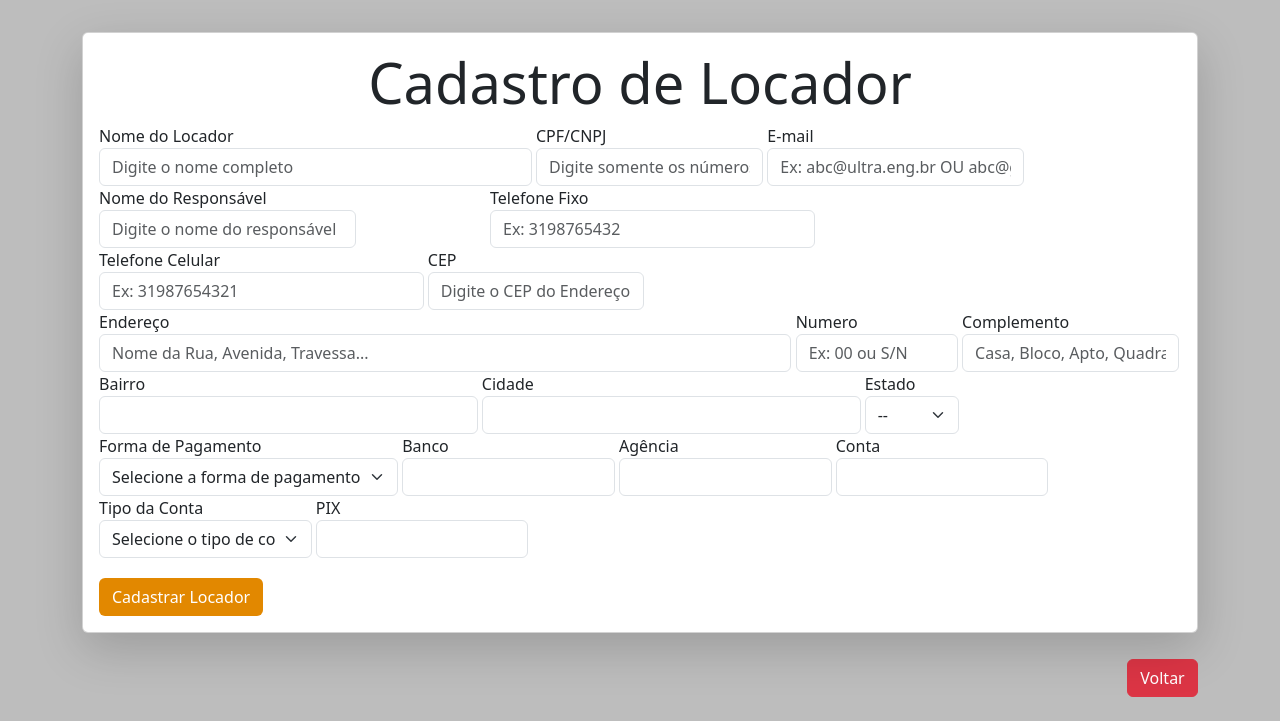
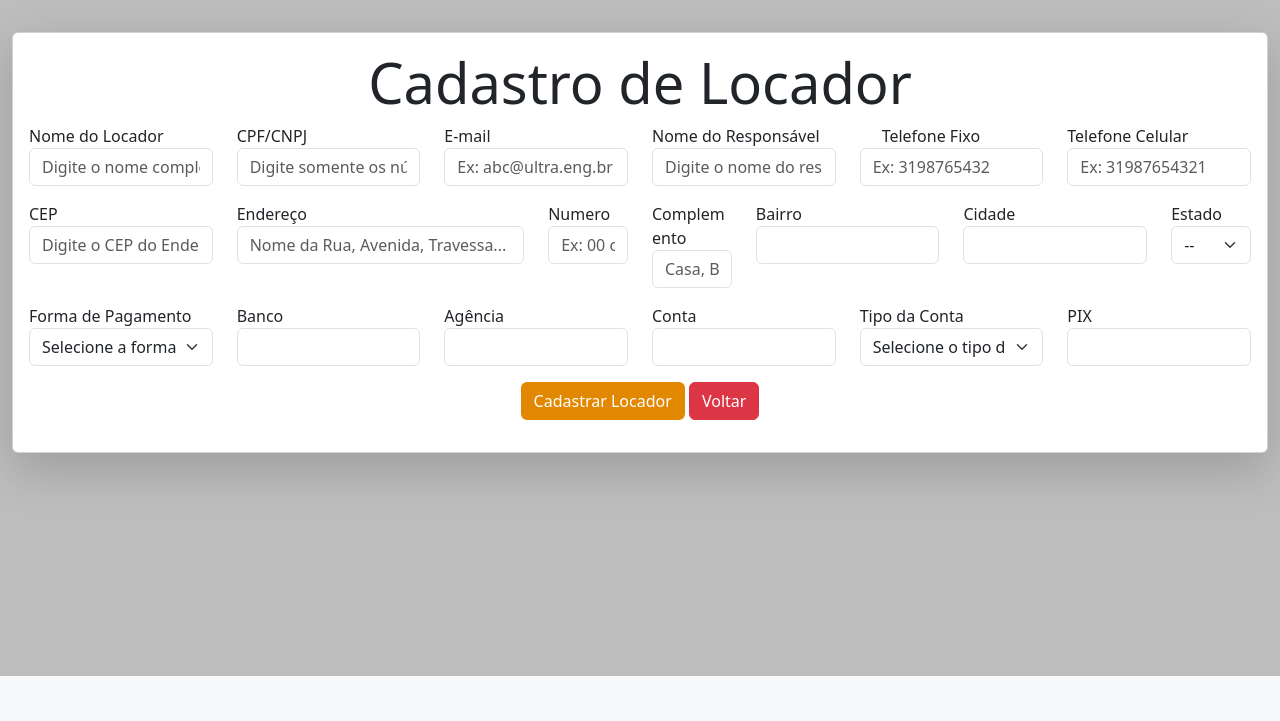
Before and after one commit to kalkslucas/controle-locacao, a PHP site: page /form-cadastrar-locador.php in a window 1280 px wide. Shown: the part 124-845 px from the top of the page. After the commit the page ends 800 px from the top, so only its background shows below. Run offline with PHP 8.4, Linux system fonts and the light colour scheme; the visitor is signed in with stand-in values (Sample User, id 1); data that the repository does not hold is empty.

```diff
--- a/form-cadastrar-locador.php
+++ b/form-cadastrar-locador.php
@@ -61,7 +61,7 @@ if(isset($_SESSION['idusuario']) && !empty( $_SESSION['idusuario'] )):
     </div>
   </header>
 
-    <main class="container">
+    <main class="container-fluid">
       <div class="row justify-content-center">
         <div class="col">
           <div class="card shadow-lg mt-3 mb-3">
@@ -72,9 +72,9 @@ if(isset($_SESSION['idusuario']) && !empty( $_SESSION['idusuario'] )):
                     Cadastro de Locador
                   </h3>
                   <form action="cadastrarLocador.php" method="post">
-                    <div class="pb-1">
-                      <label id="nomeLocador">
-                        Nome do Locador
+                    <div class="row mb-3">
+                      <div class="col-md-2">
+                        <label id="nomeLocador" class="d-inline">Nome do Locador</label>
                           <input
                             id="nome"
                             name="nome"
@@ -83,10 +83,9 @@ if(isset($_SESSION['idusuario']) && !empty( $_SESSION['idusuario'] )):
                             placeholder="Digite o nome completo"
                             required
                           />
-                      </label>
-
-                      <label id="cpfCnpj">
-                        CPF/CNPJ
+                      </div>
+                      <div class="col-md-2">
+                        <label id="cpfCnpj" class="d-inline">CPF/CNPJ</label>
                           <input
                             id="cpfCnpj"
                             name="cpfCnpj"
@@ -95,10 +94,9 @@ if(isset($_SESSION['idusuario']) && !empty( $_SESSION['idusuario'] )):
                             placeholder="Digite somente os números"
                             required
                           />
-                      </label>
-
-                      <label id="email">
-                        E-mail
+                      </div>
+                      <div class="col-md-2">
+                        <label id="email" class="d-inline">E-mail</label>
                           <input
                             id="email"
                             name="email"
@@ -107,15 +105,13 @@ if(isset($_SESSION['idusuario']) && !empty( $_SESSION['idusuario'] )):
                             placeholder="Ex: abc@ultra.eng.br OU abc@gmail.com"
                             required
                           />
-                      </label>
-
-                      <label for="responsavel">
-                        Nome do Responsável
+                      </div>
+                      <div class="col-md-2">
+                        <label for="responsavel" class="d-inline">Nome do Responsável</label>
                         <input type="text" name="responsavel" id="responsavel" placeholder="Digite o nome do responsável" class="form-control">
-                      </label>
-
-                      <label id="telefone1">
-                        Telefone Fixo
+                      </div>
+                      <div class="col-md-2">
+                        <label id="telefone1" class="d-inline">Telefone Fixo</label>
                           <input
                             id="telefone1"
                             name="telefone1"
@@ -124,10 +120,9 @@ if(isset($_SESSION['idusuario']) && !empty( $_SESSION['idusuario'] )):
                             placeholder="Ex: 3198765432"
                             required
                           />
-                      </label>
-
-                      <label id="telefone2">
-                        Telefone Celular
+                      </div>
+                      <div class="col-md-2">
+                        <label id="telefone2" class="d-inline">Telefone Celular</label>
                           <input
                             id="telefone2"
                             name="telefone2"
@@ -136,10 +131,12 @@ if(isset($_SESSION['idusuario']) && !empty( $_SESSION['idusuario'] )):
                             placeholder="Ex: 31987654321"
                             required
                           />
-                      </label>
+                      </div>
+                    </div>
 
-                      <label id="cepLocador">
-                        CEP
+                    <div class="row mb-3">
+                      <div class="col-md-2">
+                        <label id="cepLocador" class="d-inline">CEP</label>
                           <input
                             id="cep"
                             name="cep"
@@ -148,10 +145,9 @@ if(isset($_SESSION['idusuario']) && !empty( $_SESSION['idusuario'] )):
                             placeholder="Digite o CEP do Endereço"
                             required
                           />
-                      </label>
-
-                      <label id="enderecoLocador">
-                        Endereço
+                      </div>
+                      <div class="col-md-3">
+                        <label id="enderecoLocador" class="d-inline">Endereço</label>
                           <input
                             id="rua"
                             name="rua"
@@ -160,10 +156,9 @@ if(isset($_SESSION['idusuario']) && !empty( $_SESSION['idusuario'] )):
                             placeholder="Nome da Rua, Avenida, Travessa..."
                             required
                           />
-                      </label>
-
-                      <label id="numEndLocador">
-                        Numero
+                      </div>
+                      <div class="col-md-1">
+                        <label id="numEndLocador" class="d-inline">Numero</label>
                           <input
                             id="numero"
                             name="numero"
@@ -172,10 +167,9 @@ if(isset($_SESSION['idusuario']) && !empty( $_SESSION['idusuario'] )):
                             placeholder="Ex: 00 ou S/N"
                             required
                           />
-                      </label>
-
-                      <label id="compEndLocador">
-                        Complemento
+                      </div>
+                      <div class="col-md-1">
+                      <label id="compEndLocador" class="d-inline">Complemento</label>
                         <input
                           id="complemento"
                           name="complemento"
@@ -184,10 +178,9 @@ if(isset($_SESSION['idusuario']) && !empty( $_SESSION['idusuario'] )):
                           placeholder="Casa, Bloco, Apto, Quadra, Lote..."
                           required
                         />
-                      </label>
-
-                      <label id="bairroLocador">
-                        Bairro
+                      </div>
+                      <div class="col-md-2">
+                        <label id="bairroLocador" class="d-inline">Bairro</label>
                           <input
                             id="bairro"
                             name="bairro"
@@ -195,10 +188,9 @@ if(isset($_SESSION['idusuario']) && !empty( $_SESSION['idusuario'] )):
                             type="text"
                             required
                           />
-                      </label>
-
-                      <label id="cidadeLocador">
-                        Cidade
+                      </div>
+                      <div class="col-md-2">
+                        <label id="cidadeLocador" class="d-inline">Cidade</label>
                           <input
                             id="cidade"
                             name="cidade"
@@ -206,10 +198,9 @@ if(isset($_SESSION['idusuario']) && !empty( $_SESSION['idusuario'] )):
                             type="text"
                             required
                           />
-                      </label>
-
-                      <label id="estadoLocador">
-                        Estado
+                      </div>
+                      <div class="col-md-1">
+                        <label id="estadoLocador" class="d-inline">Estado</label>
                           <select class="form-select" id="uf" name="uf" required>
                             <option value="">--</option>
                             <option value="AC">AC</option>
@@ -240,52 +231,49 @@ if(isset($_SESSION['idusuario']) && !empty( $_SESSION['idusuario'] )):
                             <option value="SE">SE</option>
                             <option value="TO">TO</option>
                           </select>
-                      </label>
+                      </div>
+                    </div>
 
-                      <label id="formaPagamento">
-                        Forma de Pagamento
+                    <div class="row mb-3">
+                      <div class="col-md-2">
+                        <label id="formaPagamento" class="d-inline">Forma de Pagamento</label>
                           <select name="formaPagamento" id="formaPagamento" class="form-select">
                             <option value="">Selecione a forma de pagamento</option>
                             <option value="BOLETO">BOLETO</option>
                             <option value="PIX">PIX</option>
                             <option value="TED">TED</option>
                           </select>
-                      </label>
-
-                      <label id="bancoLocador">
-                        Banco
+                      </div>
+                      <div class="col-md-2">
+                        <label id="bancoLocador" class="d-inline">Banco</label>
                           <input
                             id="banco"
                             name="banco"
                             class="form-control"
                             type="text"
                           />
-                      </label>
-                      <label id="numAgenciaLocador">
-                        Agência
+                      </div>
+                      <div class="col-md-2">
+                        <label id="numAgenciaLocador" class="d-inline">Agência</label>
                           <input
                             id="agencia"
                             name="agencia"
                             class="form-control"
                             type="text"
                           />
-                      </label>
-                      <label id="numContaBancoLocador">
-                        Conta
+                      </div>
+                      <div class="col-md-2">
+                        <label id="numContaBancoLocador" class="d-inline">Conta</label>
                           <input
                             id="conta"
                             name="conta"
                             class="form-control"
                             type="text"
                           />
-                      </label>
-                      <label id="tipoContaBancoLocador">
-                        Tipo da Conta
-                        <select
-                          class="form-select"
-                          name="tipoConta"
-                          id="tipoConta"
-                        >
+                      </div>
+                      <div class="col-md-2">
+                        <label id="tipoContaBancoLocador" class="d-inline">Tipo da Conta</label>
+                          <select class="form-select" name="tipoConta" id="tipoConta">
                             <option value="">Selecione o tipo de conta</option>
                             <option value="CONTA CORRENTE">Conta Corrente</option>
                             <option value="CONTA POUPANÇA">Conta Poupança</option>
@@ -293,40 +281,24 @@ if(isset($_SESSION['idusuario']) && !empty( $_SESSION['idusuario'] )):
                               Conta de Pagamento
                             </option>
                           </select>
-                      </label>
-                      <label id="pixContaBancoLocador">
-                        PIX
-                        <input
-                          id="pix"
-                          name="pix"
-                          class="form-control"
-                          type="text"
-                        />
-                      </label>
+                      </div>
+                      <div class="col-md-2">
+                        <label id="pixContaBancoLocador" class="d-inline">PIX</label>
+                          <input id="pix" name="pix" class="form-control" type="text"/>
+                      </div>
                     </div>
 
-                    <label class="d-flex mt-3" id="enviarLocacao">
-                      <input
-                        class="btn btn-laranja"
-                        type="submit"
-                        value="Cadastrar Locador"
-                      />
-                    </label>
+                    <div class="row mb-3">
+                      <div class="col text-center">
+                        <input class="btn btn-laranja" type="submit" value="Cadastrar Locador"/>
+                        <a href="./visualizar-locadores.php" class="text-center btn btn-danger">Voltar</a>
+                      </div>
+                    </div>
                   </form>
                 </div>
               </div>
             </div>
           </div>
-        </div>
-      </div>
-
-      <div class="row justify-content-end">
-        <div class="col-lg-1 col-md-2 col-sm-12 mb-4">
-          <a
-            href="./visualizar-locadores.php"
-            class="text-center btn btn-danger btn-modal w-100"
-            >Voltar</a
-          >
         </div>
       </div>
     </main>
--- a/form-editar-locador.php
+++ b/form-editar-locador.php
@@ -238,8 +238,8 @@ $linha = $consulta->fetch(PDO::FETCH_ASSOC);
                   </div>
 
                   <div class="col-sm-12 text-center">
+                    <input class="btn btn-success" type="submit" value="Confirmar Edição">
                     <a href="./visualizar-locadores.php" class="btn btn-danger">Voltar</a>
-                    <input class="btn btn-success" type="submit" value="Confirmar Edição">
                   </div>
                 </form>
 
--- a/ver-locacao.php
+++ b/ver-locacao.php
@@ -272,7 +272,7 @@ if($linha === false){
                       <label for="listaAlojados"><h4>Alojados da locação</h4></label>
                       <div class="px-4 pt-2 border rounded">
                         <?php
-                          echo"<table class='table table-borderless'>
+                          echo"<table class='table table-borderless table-responsive'>
                                       <thead>
                                         <tr class='text-center disabledBgColor'>
                                           <th>Nome</th>
@@ -297,7 +297,7 @@ if($linha === false){
                               }
                             } else {
                               echo "<tr class='text-center'>
-                                      <td>Sem alojados para esse imóvel</td>
+                                      <td colspan='3'>Sem alojados para esse imóvel</td>
                                     </tr>";
                             }
                           } else {
@@ -315,7 +315,7 @@ if($linha === false){
                       <h4>Anexos</h4>
                       <div class="border p-2">
                         <?php
-                        echo "<table id='tabelaAnexos' class='table table-borderless'>
+                        echo "<table id='tabelaAnexos' class='table table-borderless table-responsive'>
                                 <thead>
                                   <tr class='text-center'>
                                     <th>Visualização</th>
```
Also changed, not shown: form-editar-alojado.php (+29 -12 lines), ver-alojado.php (+19 -12 lines). Lines whose indentation alone changed are shown as unchanged.
